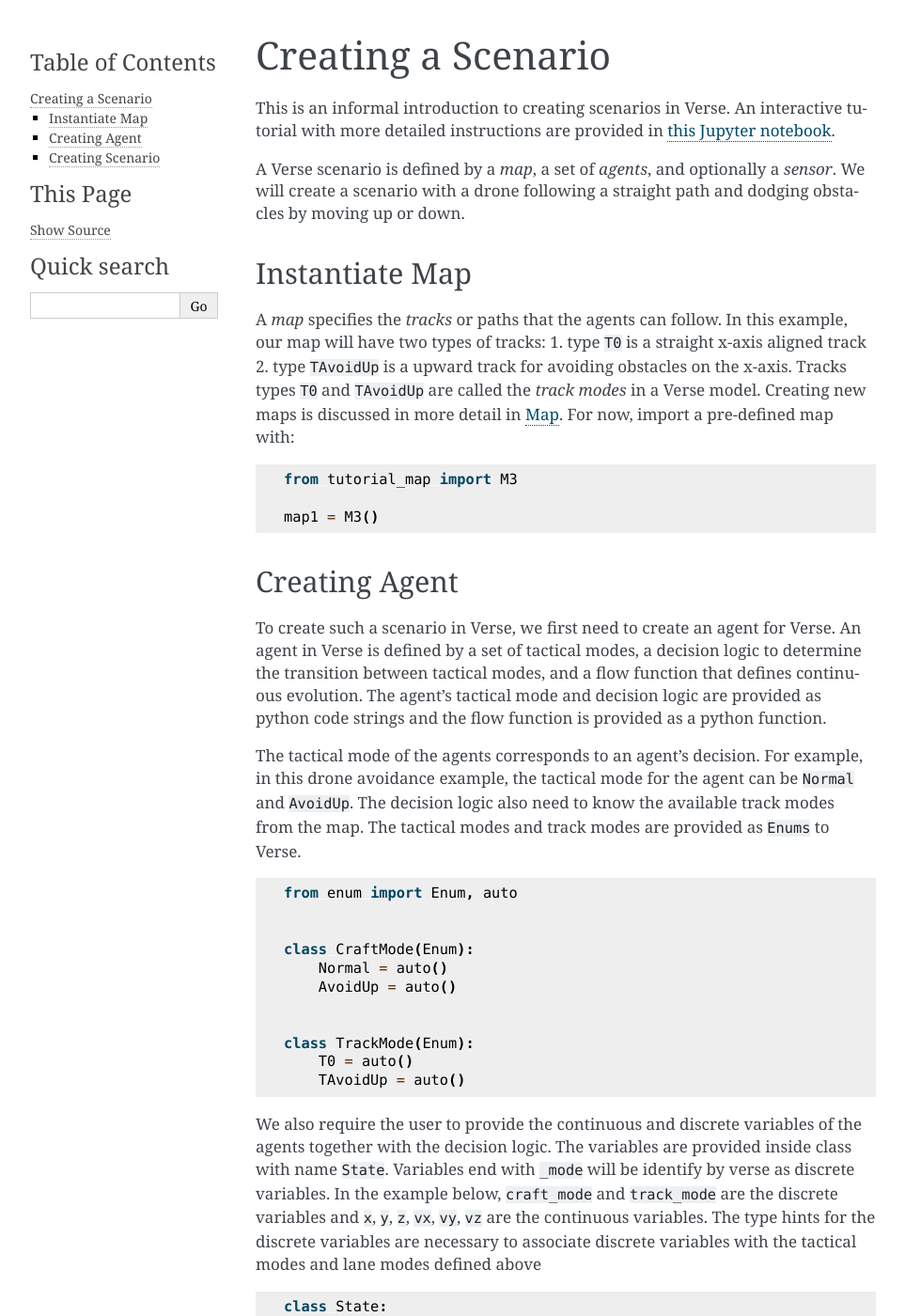
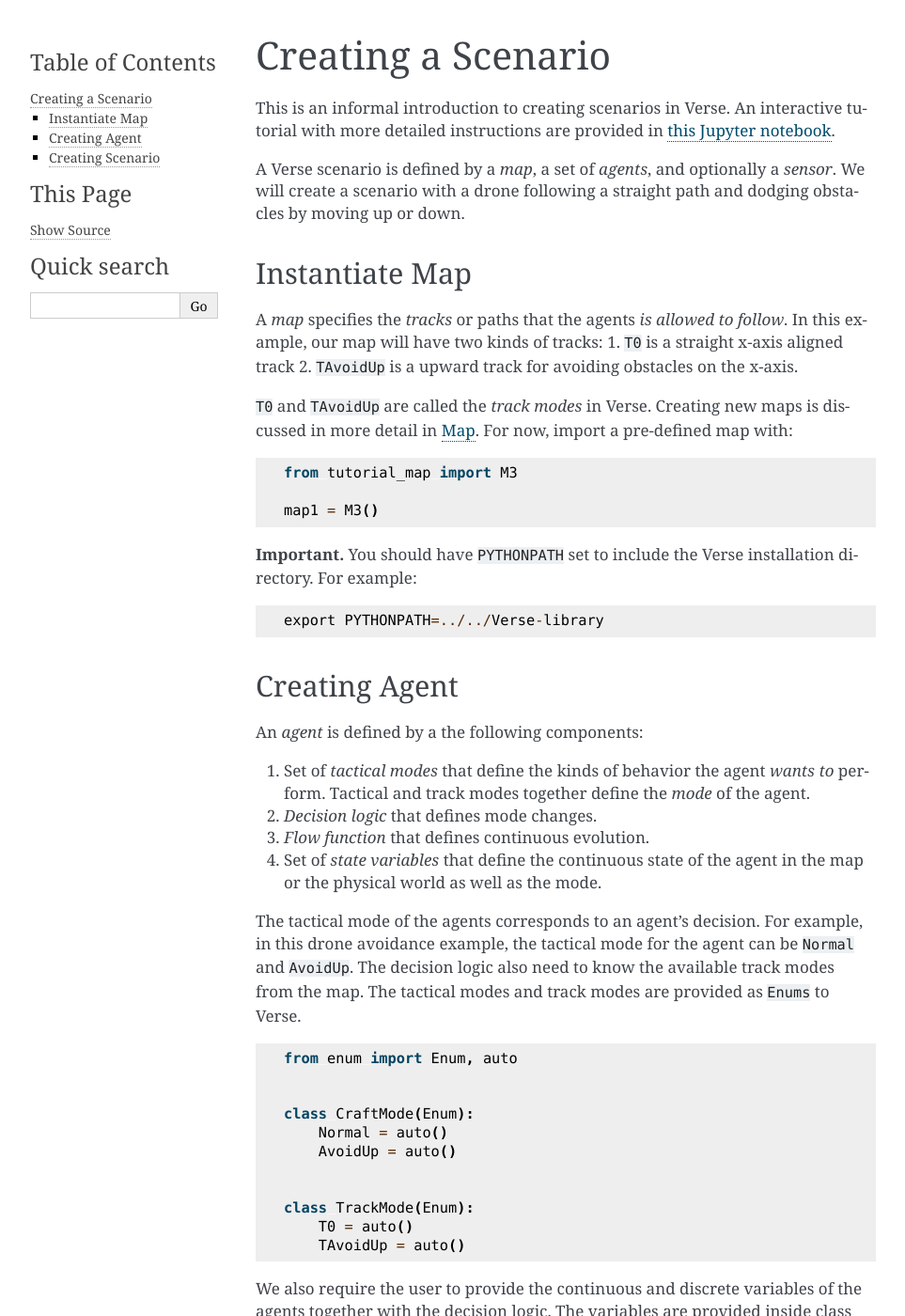
Before and after one commit to AutoVerse-ai/Verse-library, a Sphinx documentation site: the page built from docs/source/creating_scenario_in_verse.md, in a window 1280 px wide and 1400 px high. Shown: the whole window at 94% size, without its empty margins (148-1111 px from the left). Built offline with Sphinx 7.4.7, drawn with Linux system fonts in a browser that asks for light colours.

Commit message:
Editing the creating scenario documentation

````diff
--- a/docs/source/creating_scenario_in_verse.md
+++ b/docs/source/creating_scenario_in_verse.md
@@ -4,10 +4,11 @@ This is an informal introduction to creating scenarios in Verse. An interactive
 A Verse scenario is defined by a *map*, a set of *agents*, and optionally  a *sensor*. We will create a  scenario with a drone following a straight path and dodging obstacles by moving up or down.
 
 ## Instantiate Map
-A *map* specifies the *tracks* or paths that the agents can follow. In this example, our map will have two types of tracks:
-    1. type <code>T0</code> is a straight x-axis aligned track
-    2. type <code>TAvoidUp</code> is a upward track for avoiding obstacles on the x-axis.
-Tracks types <code>T0</code> and <code>TAvoidUp</code> are called the *track modes* in a Verse model. Creating new maps is discussed in more detail in {doc}`Map<map>`. For now, import a pre-defined map with:
+A *map* specifies the *tracks* or paths that the agents *is allowed to follow*. In this example, our map will have two kinds of tracks:
+    1. <code>T0</code> is a straight x-axis aligned track
+    2. <code>TAvoidUp</code> is a upward track for avoiding obstacles on the x-axis.
+
+<code>T0</code> and <code>TAvoidUp</code> are called the *track modes* in  Verse. Creating new maps is discussed in more detail in {doc}`Map<map>`. For now, import a pre-defined map with:
 
 ```python
 from tutorial_map import M3
@@ -15,8 +16,18 @@ from tutorial_map import M3
 map1 = M3()
 ```
 
+**Important.** You should have <code>PYTHONPATH</code> set to include the Verse installation directory. For example:
+```
+export PYTHONPATH=../../Verse-library
+```
+
 ## Creating Agent
-To create such a scenario in Verse, we first need to create an agent for Verse. An agent in Verse is defined by a set of tactical modes, a decision logic to determine the transition between tactical modes, and a flow function that defines continuous evolution. The agent's tactical mode and decision logic are provided as python code strings and the flow function is provided as a python function.
+An *agent* is defined by a the following components:
+1. Set of *tactical modes* that define the kinds of behavior the agent *wants to* perform. Tactical and track modes together define the *mode* of the agent.
+3. *Decision logic* that defines mode changes.
+4. *Flow function* that defines continuous evolution.
+5. Set of *state variables* that define the continuous state of the agent in the map or the physical world as well as the mode.
+
 
 The tactical mode of the agents corresponds to an agent's decision. For example, in this drone avoidance example, the tactical mode for the agent can be <code>Normal</code> and <code>AvoidUp</code>. The decision logic also need to know the available track modes from the map. The tactical modes and track modes are provided as <code>Enums</code> to Verse.
 
````
